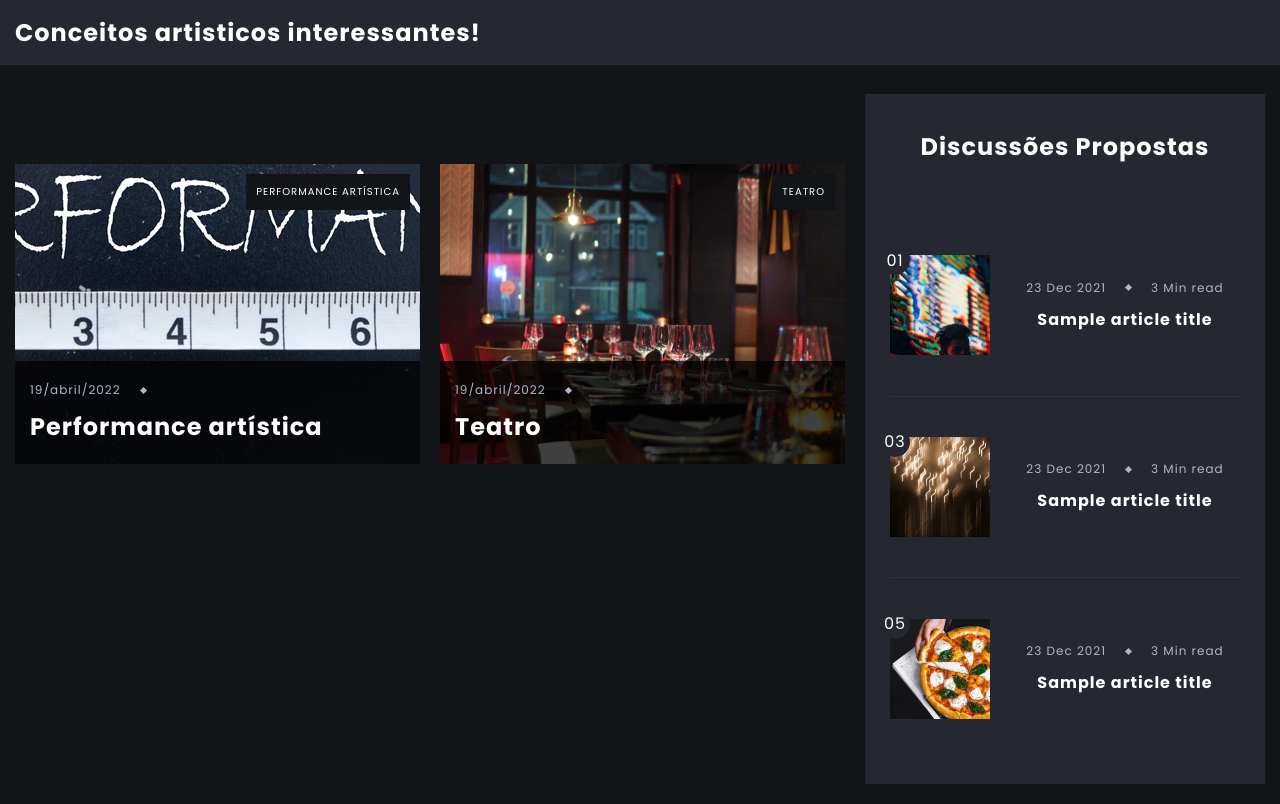
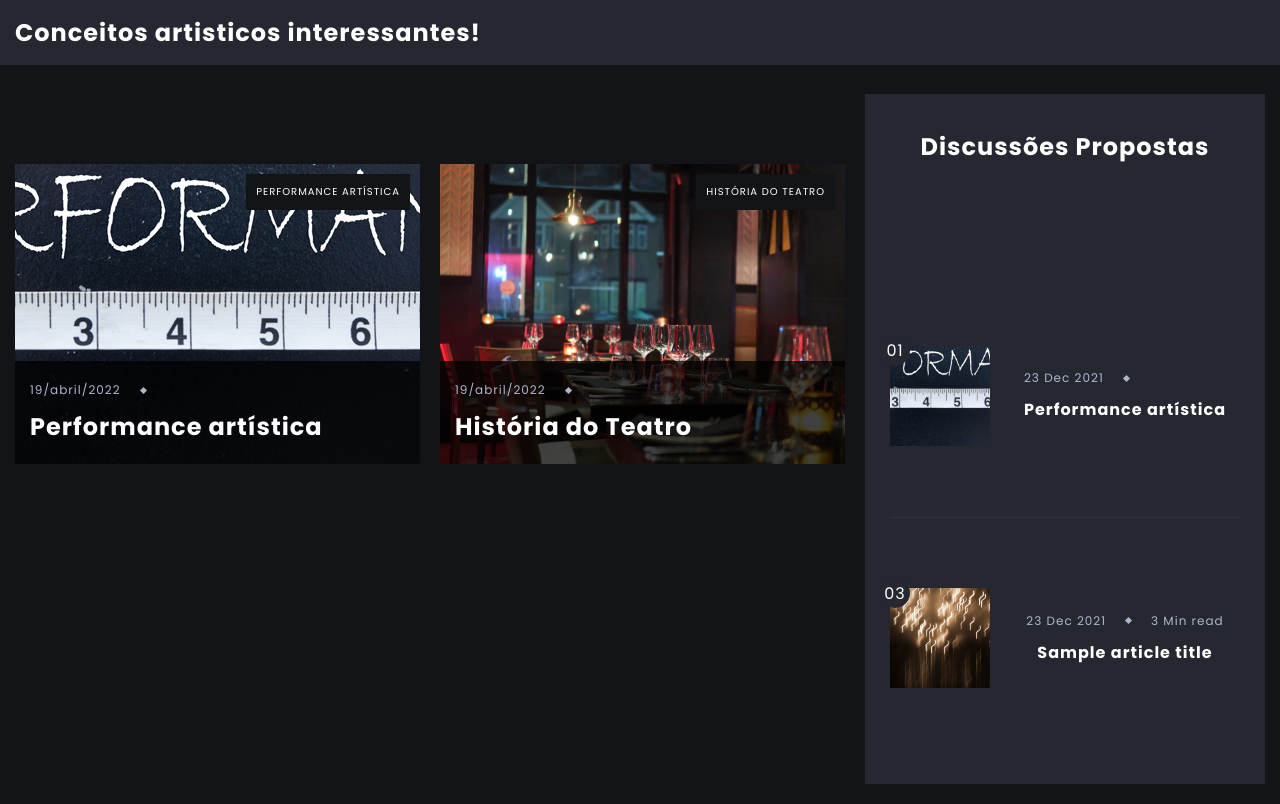
Before and after one commit to AndreCararoLowcke/Blog_Teatro, a plain HTML site: page Completed/index.html in a window 1280 px wide. Drawn offline with nearby package versions, Linux system fonts and the light colour scheme.

Commit message:
só colocar

```diff
--- a/Completed/index.html
+++ b/Completed/index.html
@@ -37,7 +37,7 @@
             <div class="featured-content d-grid">
 
 
-
+<!--#####################################################################################################################-->
                 <a href="./performance.html" class="article featured-article featured-article-1">
                     <img src="./assets/images/featured/indicadores-de-performance.jpg" alt="" class="article-image">
                     <span class="article-category">Performance artística</span>
@@ -50,10 +50,10 @@
                         <h3 class="title article-title">Performance artística</h3>
                     </div>
                 </a>
-
+<!--#####################################################################################################################-->
                 <a href="./post.html" class="article featured-article featured-article-2">
                     <img src="./assets/images/featured/featured-2.jpg" alt="" class="article-image">
-                    <span class="article-category">Teatro</span>
+                    <span class="article-category">História do Teatro</span>
 
                     <div class="article-data-container">
 
@@ -61,7 +61,7 @@
                             <span>19/abril/2022</span>
                             <span class="article-data-spacer"></span>
                         </div>
-                        <h3 class="title article-title">Teatro</h3>
+                        <h3 class="title article-title">História do Teatro</h3>
                     </div>
                 </a>
             </div>
@@ -69,11 +69,11 @@
             <div class="sidebar d-grid">
 
                 <h3 class="title featured-content-title">Discussões Propostas</h3>
-
+<!--#################################################################################################################-->
                 <a href="#" class="trending-news-box">
                     <div class="trending-news-img-box">
                         <span class="trending-number place-items-center">01</span>
-                        <img src="./assets/images/trending/trending_1.jpg" alt="" class="article-image">
+                        <img src="./assets/images/featured/indicadores-de-performance.jpg" alt="" class="article-image">
                     </div>
 
                     <div class="trending-news-data">
@@ -81,13 +81,13 @@
                         <div class="article-data">
                             <span>23 Dec 2021</span>
                             <span class="article-data-spacer"></span>
-                            <span>3 Min read</span>
                         </div>
 
-                        <h3 class="title article-title">Sample article title</h3>
+                        <h3 class="title article-title">Performance artística</h3>
 
                     </div>
                 </a>
+ <!--#################################################################################################################-->
                 <a href="#" class="trending-news-box">
                     <div class="trending-news-img-box">
                         <span class="trending-number place-items-center">03</span>
@@ -106,24 +106,7 @@
 
                     </div>
                 </a>
-                <a href="#" class="trending-news-box">
-                    <div class="trending-news-img-box">
-                        <span class="trending-number place-items-center">05</span>
-                        <img src="./assets/images/trending/trending_5.jpg" alt="" class="article-image">
-                    </div>
 
-                    <div class="trending-news-data">
-
-                        <div class="article-data">
-                            <span>23 Dec 2021</span>
-                            <span class="article-data-spacer"></span>
-                            <span>3 Min read</span>
-                        </div>
-
-                        <h3 class="title article-title">Sample article title</h3>
-
-                    </div>
-                </a>
 
             </div>
 
```
